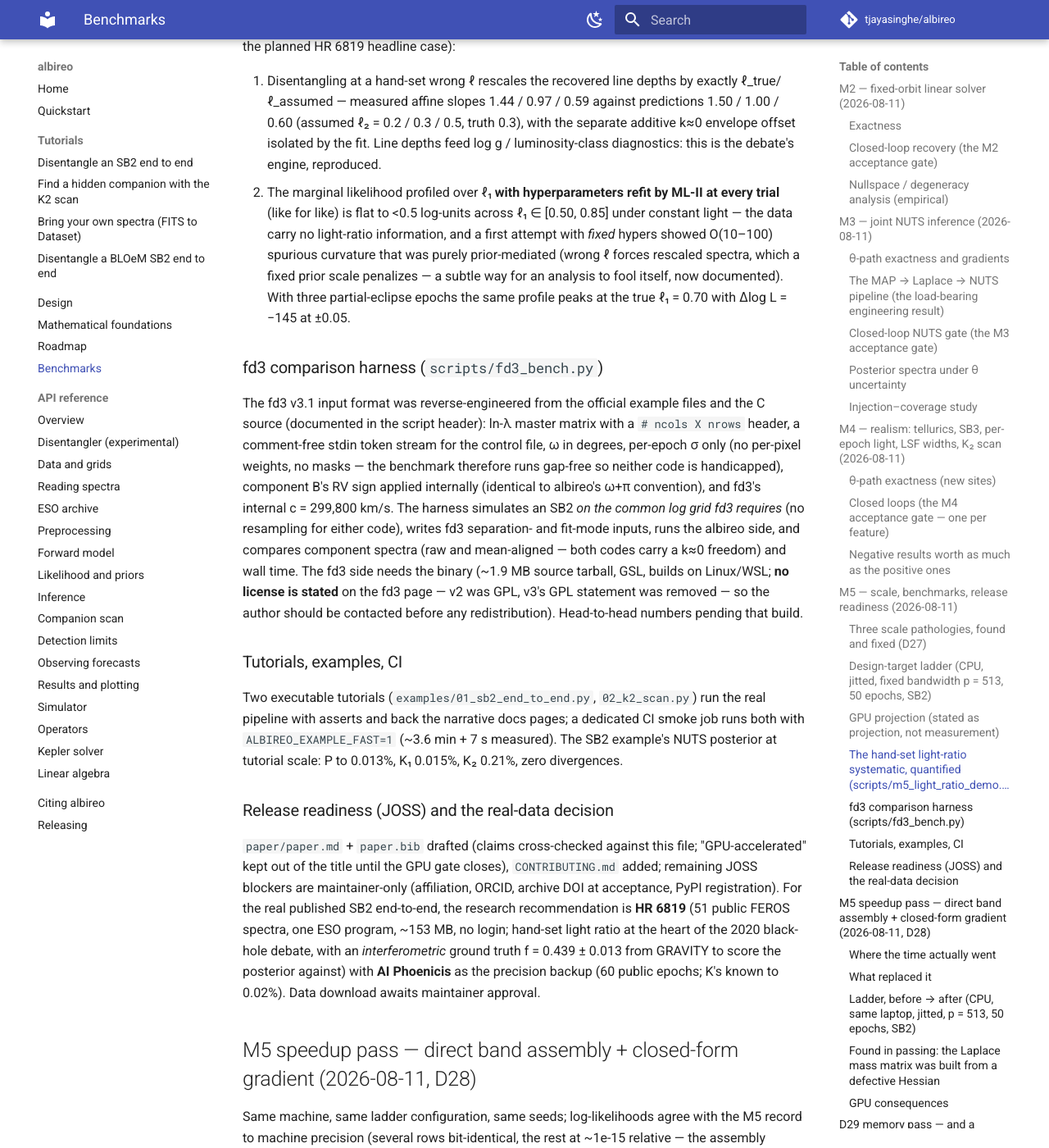
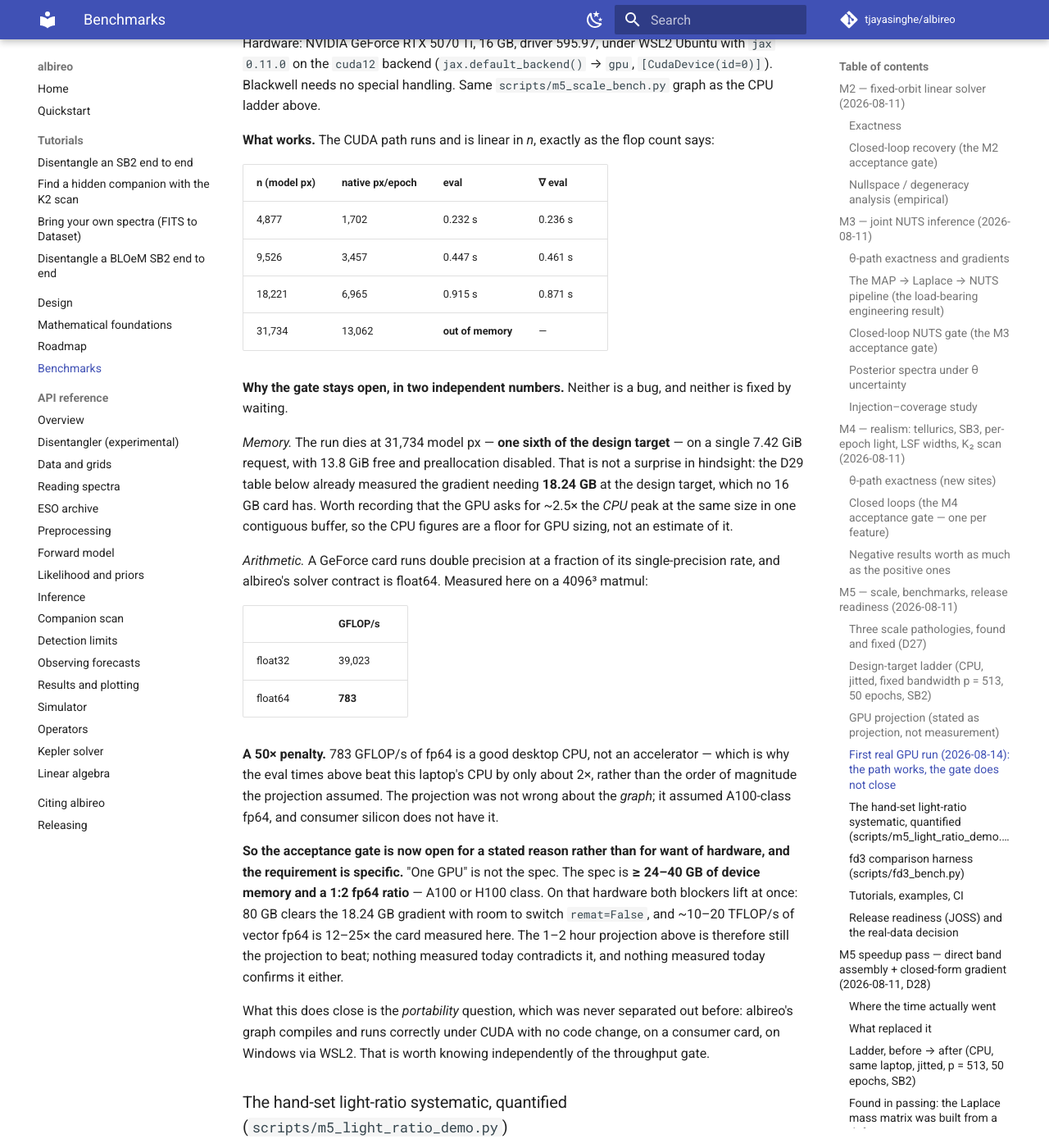
Before and after one commit to tjayasinghe/albireo, an MkDocs documentation site: the page built from docs/benchmarks.md, in a window 1280 px wide and 1400 px high, scrolled down 8909 px. Shown: the whole window at 82% size. Built offline with MkDocs 1.6.1 and Material for MkDocs 9.7.7, drawn with Linux system fonts in a browser that asks for light colours; comment, search, counter and statistics services are not loaded; some of the changed text lies outside the part shown.

Commit message:
Run M5's GPU gate for the first time, and record why it stays open
The gate ("2x10^5 px / 50 epochs samples in minutes on one GPU") has been projected from
CPU numbers since M5 with the actual run "deliberately left open in this record". It has
now been run: NVIDIA GeForce RTX 5070 Ti, 16 GB, under WSL2 with jax 0.11.0 on cuda12.

The CUDA path works, with no code change, and is linear in n as the flop count says:
0.232 s / 0.447 s / 0.915 s for eval at 4,877 / 9,526 / 18,221 model px. That closes a
portability question which had never been separated from the throughput one -- the graph
compiles and runs correctly on consumer silicon, on Windows, through WSL2.

The gate itself does not close, for two independent and measured reasons.

Memory: the run dies at 31,734 model px -- one sixth of the design target -- on a single
7.42 GiB request with 13.8 GiB free and preallocation disabled. This is consistent with
what D29 already recorded on CPU, where the gradient needs 18.24 GB at the design target;
no 16 GB card was ever going to hold that. Newly visible is that the GPU asks for roughly
2.5x the CPU peak at the same size, in one contiguous buffer, so the existing CPU memory
table is a floor for GPU sizing rather than an estimate of it.

Arithmetic: albireo's solver contract is float64, and a GeForce card does not do float64.
Measured on a 4096^3 matmul on this card: 39,023 GFLOP/s in float32 against 783 in
float64, a 50x penalty. 783 GFLOP/s is a good desktop CPU, not an accelerator, which is
why the eval times above beat this laptop's CPU by only about 2x instead of the order of
magnitude the projection assumed. The projection was not wrong about the graph; it assumed
A100-class fp64 and consumer silicon does not have it.

The useful outcome is that "one GPU" was never the specification. The specification is
>=24-40 GB of device memory and a 1:2 fp64 ratio -- A100 or H100 class -- where both
blockers lift together: 80 GB clears the 18.24 GB gradient with room to turn remat off,
and 10-20 TFLOP/s of vector fp64 is 12-25x this card. The 1-2 hour projection stands as
the number to beat. Nothing measured today contradicts it and nothing confirms it.

Co-Authored-By: Claude Opus 5 <noreply@anthropic.com>

```diff
--- a/docs/benchmarks.md
+++ b/docs/benchmarks.md
@@ -230,10 +230,13 @@ back individually at the 0.01 level with ℓ(t) recovered to 0.003.
 
 ## M5 — scale, benchmarks, release readiness (2026-08-11)
 
-Machine: same Windows 11 laptop (32 GB RAM), CPU only, float64. The M5 scale gate
-("2×10⁵ px / 50 epochs samples in minutes on one GPU") is *projected* from CPU
-measurements here — no GPU on this machine; the actual GPU run is the one open
-item, flagged for hardware the maintainer controls.
+Machine: same Windows 11 laptop (32 GB RAM), CPU, float64. The M5 scale gate
+("2×10⁵ px / 50 epochs samples in minutes on one GPU") was *projected* from these CPU
+measurements. It has since been run on a real GPU (below, 2026-08-14): the CUDA path
+works and scales as predicted, but the gate does **not** close on the consumer card
+available here, for two measured reasons — 16 GB against a gradient that needs 18.24 GB,
+and fp64 at 1/50 of fp32. The gate stays open, now with a specific hardware requirement
+rather than an open-ended one.
 
 ### Three scale pathologies, found and fixed (D27)
 
@@ -305,6 +308,57 @@ and tens of minutes at moderate bandwidths** (p ~ 200: flops drop ~6×). The
 `probe_chunk` knob (raise on GPU) and `remat=False` (80 GB HBM fits the stored
 backward) are the tuning levers. These projections close only with a real GPU
 run — deliberately left open in this record.
+
+### First real GPU run (2026-08-14): the path works, the gate does not close
+
+Hardware: NVIDIA GeForce RTX 5070 Ti, 16 GB, driver 595.97, under WSL2 Ubuntu with
+`jax 0.11.0` on the `cuda12` backend (`jax.default_backend()` → `gpu`,
+`[CudaDevice(id=0)]`). Blackwell needs no special handling. Same
+`scripts/m5_scale_bench.py` graph as the CPU ladder above.
+
+**What works.** The CUDA path runs and is linear in *n*, exactly as the flop count says:
+
+| n (model px) | native px/epoch | eval | ∇ eval |
+|---|---|---|---|
+| 4,877 | 1,702 | 0.232 s | 0.236 s |
+| 9,526 | 3,457 | 0.447 s | 0.461 s |
+| 18,221 | 6,965 | 0.915 s | 0.871 s |
+| 31,734 | 13,062 | **out of memory** | — |
+
+**Why the gate stays open, in two independent numbers.** Neither is a bug, and neither is
+fixed by waiting.
+
+*Memory.* The run dies at 31,734 model px — **one sixth of the design target** — on a
+single 7.42 GiB request, with 13.8 GiB free and preallocation disabled. That is not a
+surprise in hindsight: the D29 table below already measured the gradient needing
+**18.24 GB** at the design target, which no 16 GB card has. Worth recording that the GPU
+asks for ~2.5× the *CPU* peak at the same size in one contiguous buffer, so the CPU
+figures are a floor for GPU sizing, not an estimate of it.
+
+*Arithmetic.* A GeForce card runs double precision at a fraction of its single-precision
+rate, and albireo's solver contract is float64. Measured here on a 4096³ matmul:
+
+| | GFLOP/s |
+|---|---|
+| float32 | 39,023 |
+| float64 | **783** |
+
+**A 50× penalty.** 783 GFLOP/s of fp64 is a good desktop CPU, not an accelerator — which
+is why the eval times above beat this laptop's CPU by only about 2×, rather than the order
+of magnitude the projection assumed. The projection was not wrong about the *graph*; it
+assumed A100-class fp64, and consumer silicon does not have it.
+
+**So the acceptance gate is now open for a stated reason rather than for want of
+hardware, and the requirement is specific.** "One GPU" is not the spec. The spec is
+**≥ 24–40 GB of device memory and a 1:2 fp64 ratio** — A100 or H100 class. On that
+hardware both blockers lift at once: 80 GB clears the 18.24 GB gradient with room to
+switch `remat=False`, and ~10–20 TFLOP/s of vector fp64 is 12–25× the card measured here.
+The 1–2 hour projection above is therefore still the projection to beat; nothing measured
+today contradicts it, and nothing measured today confirms it either.
+
+What this does close is the *portability* question, which was never separated out before:
+albireo's graph compiles and runs correctly under CUDA with no code change, on a consumer
+card, on Windows via WSL2. That is worth knowing independently of the throughput gate.
 
 ### The hand-set light-ratio systematic, quantified (`scripts/m5_light_ratio_demo.py`)
 
```
